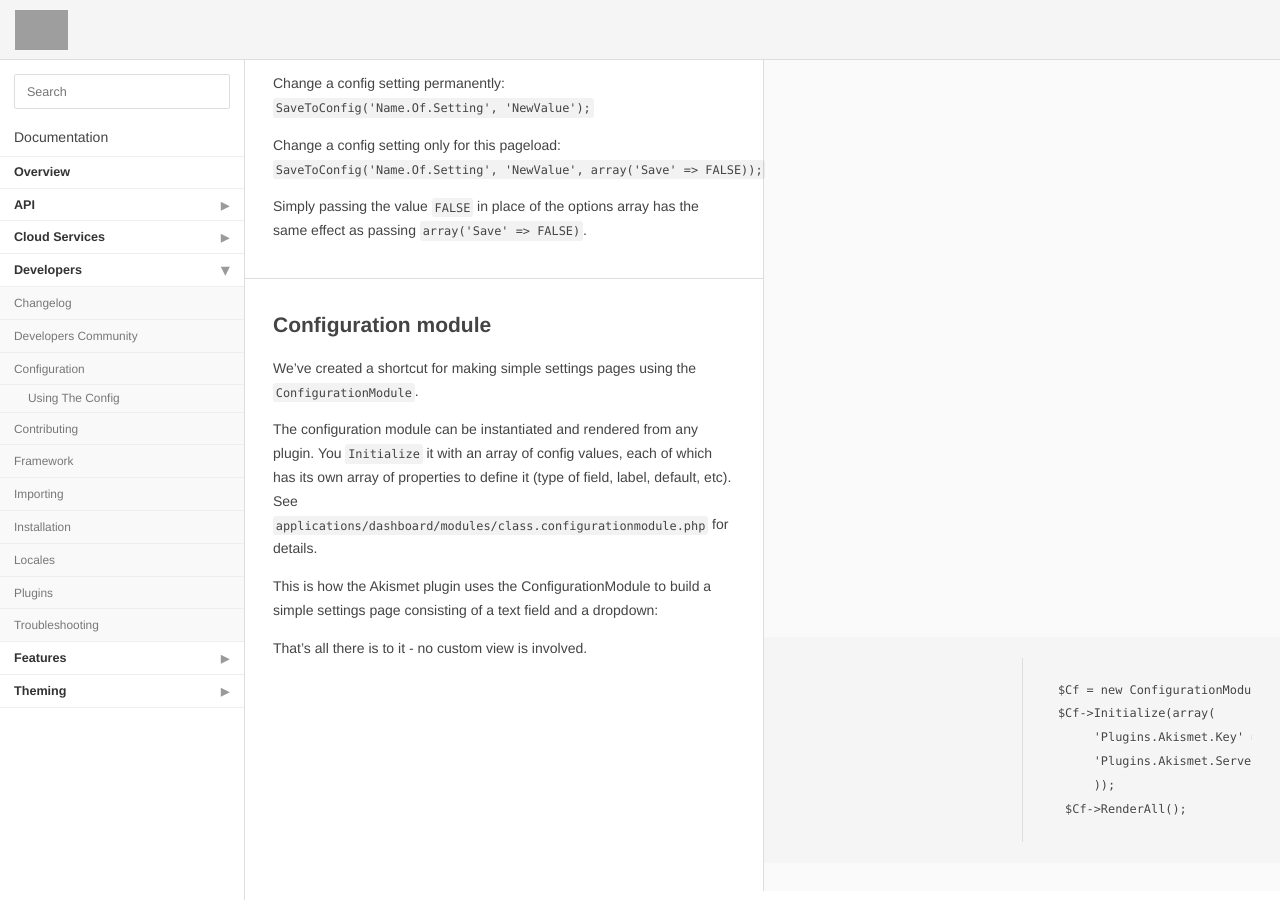
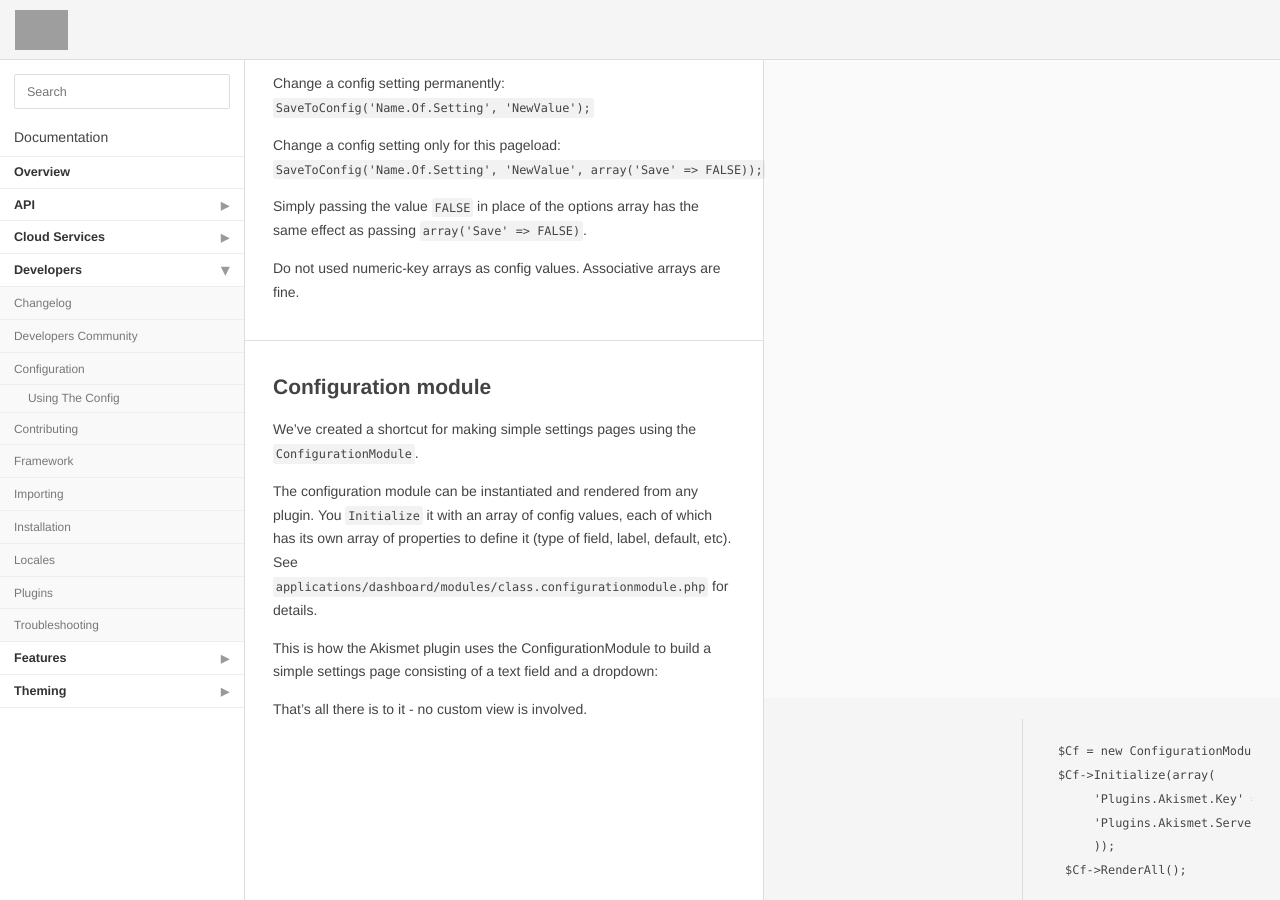
Before and after one commit to hgtonight/vanilladocs, a Jekyll site: the page built from developers/configuration/using.md, in a window 1280 px wide and 900 px high, scrolled down 661 px. Built offline with Jekyll 4.4.1, drawn with Linux system fonts in a browser that asks for light colours; Markdown is read by kramdown in place of the engine named in the settings; grey boxes are pictures that could not be loaded.

Commit message:
Test warning for config

```diff
--- a/developers/configuration/using.md
+++ b/developers/configuration/using.md
@@ -27,6 +27,8 @@
 
 Simply passing the value `FALSE` in place of the options array has the same effect as passing `array('Save' => FALSE)`.
 
+<aside class="warning">Do not used numeric-key arrays as config values. Associative arrays are fine.</aside>
+
 ## Configuration module
 
 We've created a shortcut for making simple settings pages using the `ConfigurationModule`.
```
